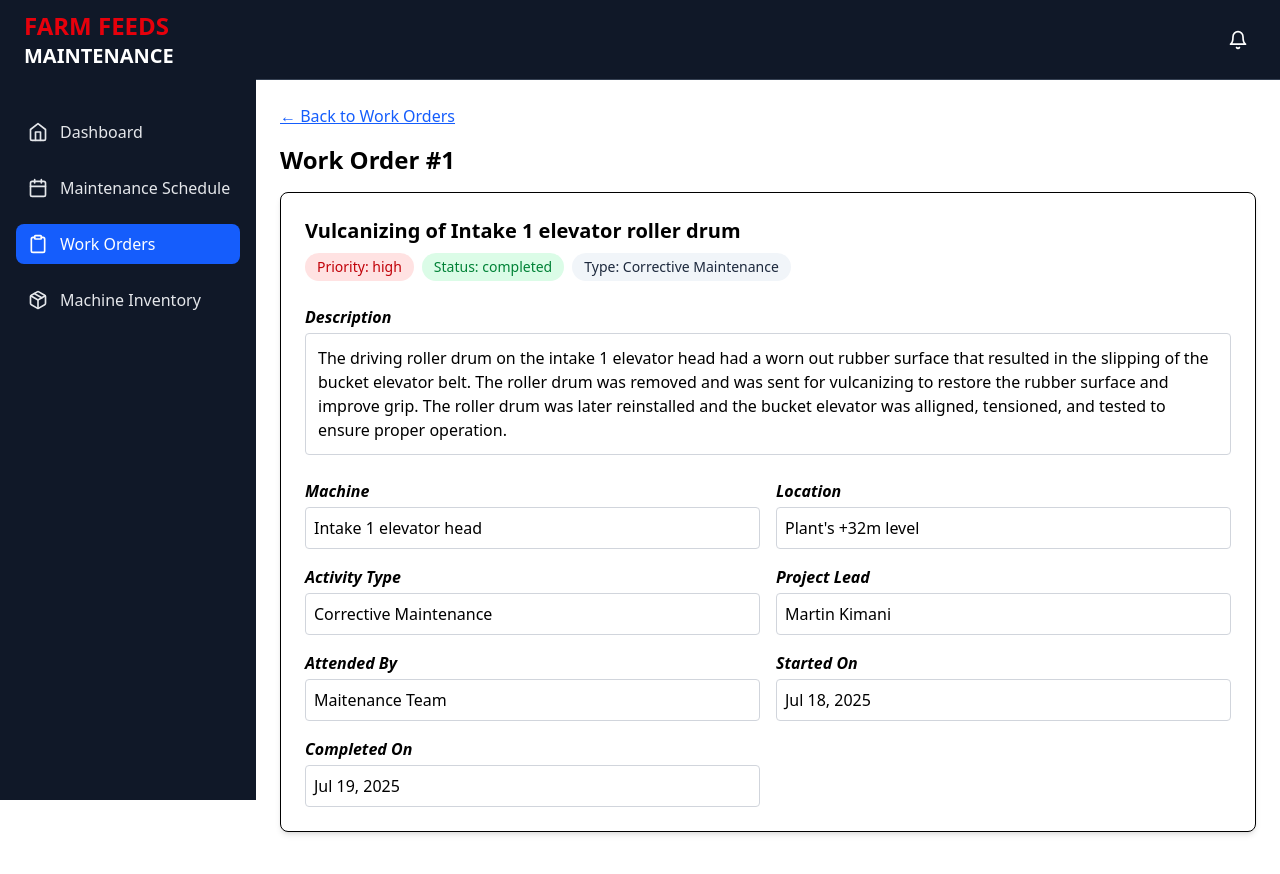
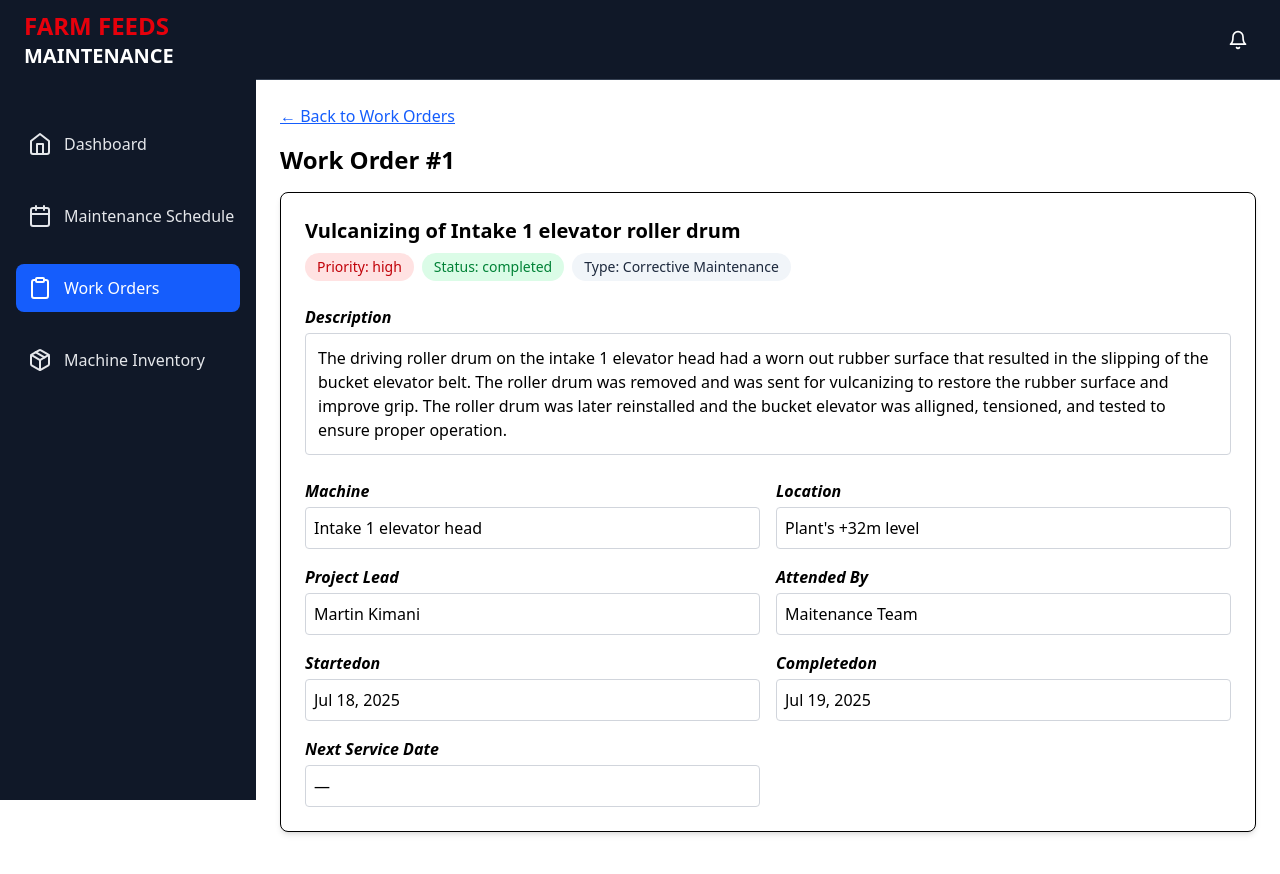
Before and after one commit to BenaKaniaru/farm-feeds, a React (Vite) app in the folder maintenance/: page /work-orders/1 in a window 1280 px wide. Shown: the top 874 px of the page. Built offline with nearby package versions, Linux system fonts and the light colour scheme.

Commit message:
fixed the schedule and notifications page

```diff
--- a/maintenance/package.json
+++ b/maintenance/package.json
@@ -11,6 +11,7 @@
   },
   "dependencies": {
     "@tailwindcss/vite": "^4.1.13",
+    "lucide-react": "^0.552.0",
     "react": "^18.3.1",
     "react-dom": "^18.3.1",
     "react-router-dom": "^7.0.2",
--- a/maintenance/src/Data/WorkOrdersData.jsx
+++ b/maintenance/src/Data/WorkOrdersData.jsx
@@ -10,7 +10,7 @@ export const workOrders = [
     status: "completed",
     activityType: "Corrective Maintenance",
     projectLead: "Martin Kimani",
-    attendedby: "Maitenance Team",
+    attendedBy: "Maitenance Team",
     createdAt: "2025-09-28",
     startedon: "2025-07-18",
     completedon: "2025-07-19",
@@ -27,7 +27,7 @@ export const workOrders = [
     status: "completed",
     activityType: "Corrective Maintenance",
     projectLead: "Martin Kimani",
-    attendedby: "Maitenance Team",
+    attendedBy: "Maitenance Team",
     createdAt: "2025-09-29",
     startedon: "2025-07-18",
     completedon: "2025-07-19",
@@ -44,7 +44,7 @@ export const workOrders = [
     status: "completed",
     activityType: "Routine Maintenance",
     projectLead: "Martin",
-    attendedby: ["Martin Kimani", "Patrick Muiruri"],
+    attendedBy: ["Martin Kimani", "Patrick Muiruri"],
     createdAt: "2025-09-30",
     startedon: "2025-07-28",
     completedon: "2025-07-28",
@@ -61,7 +61,7 @@ export const workOrders = [
     status: "completed",
     activityType: "Routine Maintenance",
     projectLead: "Martin Kimani",
-    attendedby: "Maintenance Team & Contracted Service Team",
+    attendedBy: "Maintenance Team & Contracted Service Team",
     createdAt: "2025-10-01",
     startedon: "2025-07-31",
     completedon: "2025-07-31",
@@ -79,7 +79,7 @@ export const workOrders = [
     status: "Completed",
     activityType: "Corrective Maintenance",
     projectLead: "Martin Kimani",
-    attendedby: ["Isaac Izoberi", "Charles Ochieng'"],
+    attendedBy: ["Isaac Izoberi", "Charles Ochieng'"],
     createdAt: "2025-10-02",
     startedon: "2025-07-31",
     completedon: "2025-07-31",
@@ -96,7 +96,7 @@ export const workOrders = [
     status: "Completed",
     activityType: "Corrective Maintenance",
     projectLead: "Patrick Muiruri",
-    attendedby: ["Patrick Muiruri", "George Kimani"],
+    attendedBy: ["Patrick Muiruri", "George Kimani"],
     createdAt: "2025-10-03",
     startedon: "2025-08-01",
     completedon: "2025-08-01",
@@ -114,7 +114,7 @@ export const workOrders = [
     status: "Completed",
     activityType: "Corrective Maintenance",
     projectLead: "George Kimani",
-    attendedby: ["George Kimani", "Benard Kaniaru", "Patrick Muiruri"],
+    attendedBy: ["George Kimani", "Benard Kaniaru", "Patrick Muiruri"],
     createdAt: "2025-10-04",
     startedon: "2025-08-04",
     completedon: "2025-08-04",
@@ -133,7 +133,7 @@ export const workOrders = [
     status: "Completed",
     activityType: "Corrective Maintenance",
     projectLead: "Patrick Muiruri",
-    attendedby: "Maintenance Team",
+    attendedBy: "Maintenance Team",
     createdAt: "2025-10-05",
     startedon: "2025-08-06",
     completedon: "2025-08-06",
@@ -150,8 +150,12 @@ export const workOrders = [
     status: "Completed",
     activityType: "Corrective Maintenance",
     projectLead: "George Kimani",
-    attendedby:
-      ["George Kimani", "Patrick Muiruri", "Benard Kaniaru", "James Njonge"],
+    attendedBy: [
+      "George Kimani",
+      "Patrick Muiruri",
+      "Benard Kaniaru",
+      "James Njonge",
+    ],
     createdAt: "2025-10-06",
     startedon: "2025-08-06",
     completedon: "2025-08-06",
@@ -168,8 +172,12 @@ export const workOrders = [
     status: "completed",
     activityType: "Corrective Maintenance",
     projectLead: "Martin Kimani",
-    attendedby:
-      ["Martin Kimani", "Francis Njiraini", "Peter Wachira", "Hillary Wanjala"],
+    attendedBy: [
+      "Martin Kimani",
+      "Francis Njiraini",
+      "Peter Wachira",
+      "Hillary Wanjala",
+    ],
     createdAt: "2025-10-07",
     startedon: "2025-08-09",
     completedon: "2025-08-09",
@@ -207,7 +215,7 @@ export const workOrders = [
     status: "completed",
     activityType: "Corrective Maintenance",
     projectLead: "Martin Kimani",
-    attendedby: "Maintenance team",
+    attendedBy: "Maintenance team",
     createdAt: "2025-10-09",
     startedon: "2025-08-15",
     completedon: "2025-08-16",
@@ -225,8 +233,13 @@ export const workOrders = [
     status: "completed",
     activityType: "Routine Maintenance",
     projectLead: "Martin Kimani",
-    attendedby:
-      ["Martin Kimani", "Francis Njiraini", "Christopher Thuo", "George Kimani", "James Njonge"],
+    attendedBy: [
+      "Martin Kimani",
+      "Francis Njiraini",
+      "Christopher Thuo",
+      "George Kimani",
+      "James Njonge",
+    ],
     createdAt: "2025-10-11",
     startedon: "2025-08-27",
     completedon: "2025-08-27",
@@ -244,7 +257,7 @@ export const workOrders = [
     status: "completed",
     activityType: "Corrective Maintenance",
     projectLead: "Martin Kimani",
-    attendedby: ["Isaac Izoberi", "James Njonge"],
+    attendedBy: ["Isaac Izoberi", "James Njonge"],
     createdAt: "2025-10-12",
     startedon: "2025-08-29",
     completedon: "2025-08-29",
@@ -262,7 +275,7 @@ export const workOrders = [
     status: "completed",
     activityType: "Corrective Maintenance",
     projectLead: "Patrick Muiruri",
-    attendedby: "Maintenance Team",
+    attendedBy: "Maintenance Team",
     createdAt: "2025-10-15",
     startedon: "2025-09-13",
     completedon: "2025-09-15",
@@ -273,21 +286,17 @@ export const workOrders = [
     id: 16,
     title: "Boiler de-sooting and de-scaling",
     description:
-      "Project is part of the boiler's routine maintenance, where the internal surfaces of the boiler's furnace and flue gas passeges are cleaned to remove soot and scale buildup thus enhancing the boiler's thermal efficiency by improving heat transfer",
+      "Project was part of the boiler's routine maintenance, where the internal surfaces of the boiler's furnace and flue gas passeges are cleaned to remove soot and scale buildup thus enhancing the boiler's thermal efficiency by improving heat transfer",
     machine: "Boiler",
     location: "Boiler Room",
     priority: "high",
-    status: "ongoing",
+    status: "Completed",
     activityType: "Routine Maintenance",
-    projectLead: "George Kimani",
+    projectLead: "James Njonge",
     assignedPersonnel: "Outsourced Personnel",
-    createdAt: "2025-10-15",
-    startedOn:"2025-10-21",
-    expectedCompletionDate:"2025-10-25",
-    workDaysExpected: "4 days",
-    numberOfPersonellRequired: 4,
-    requiredMaterials: ["Descaling chemicals", "Inhibitor", "Neutralizer", "Metallic gasket", "Tape gasket", "Rope gasket", "Nozzles", "Tube brush", "Wire brush", "Consumables"],
-    statusReport: "Project started as scheduled and is expected to be complete within the set timeline."
+    createdAt: "2025-10-21",
+    startedOn: "2025-10-21",
+    completionDate: "2025-10-25",
   },
 
   {
@@ -301,11 +310,16 @@ export const workOrders = [
     status: "ongoing",
     activityType: "Welding and Fabrication",
     projectLead: "George Kimani",
-    assignedPersonnel: ["Charles Ochieng'", "Isaac Izoberi", "Griffin Kipkemoi"],
+    assignedPersonnel: [
+      "Charles Ochieng'",
+      "Isaac Izoberi",
+      "Griffin Kipkemoi",
+    ],
     createdAt: "2025-10-1",
     startedOn: "N/A",
     expectedCompletionDate: "2025-10-27",
-    statusReport: "First and second canopis complete are currently complete. The building of the third and final canopy is expected to begin in the coming week."
+    statusReport:
+      "First and second canopis complete are currently complete. The building of the third and final canopy is expected to begin in the coming week.",
   },
 
   {
@@ -322,10 +336,98 @@ export const workOrders = [
     assignedPersonnel: "Not assigned",
     createdAt: "2025-10-16",
     scheduledStartDate: "2025-10-13",
-    expectedCompletionDate:"",
+    expectedCompletionDate: "",
     workDaysExpected: "30 days",
-    numberOfPersonellRequired: 4,
-    requiredMaterials: ["Iron sheets 2m- Green - 14pcs", "Iron sheets 3m Green - 13pcs", "Iron sheets 2.5m - Grey -10pcs", "RHS 3 by 2 - 8pcs", "RHS 2 by 2 - 10pcs", "wire mesh (heavy gauge) - 5pcs"],
-    statusReport:"The support bases have been built and will cure for 21 days to achieve maximum strength. Fabrication of the workshop’s support frame will begin in the coming days and the frame will be assembled on site following base curing."
+    numberOfPersonellRequired: "4 Individuals",
+    requiredMaterials: [
+      "Iron sheets 2m- Green - 14pcs",
+      "Iron sheets 3m Green - 13pcs",
+      "Iron sheets 2.5m - Grey -10pcs",
+      "RHS 3 by 2 - 8pcs",
+      "RHS 2 by 2 - 10pcs",
+      "wire mesh (heavy gauge) - 5pcs",
+    ],
+    statusReport:
+      "The support bases have been built and will cure for 21 days to achieve maximum strength. Fabrication of the workshop’s support frame will begin in the coming days and the frame will be assembled on site following base curing.",
+  },
+
+  {
+    id: 19,
+    title: "Overhaul and Rewiring of the Bagging Scales Control System",
+    description:
+      "Project entailed a complete overhaul and rewiring of the bagging scales' control system in an attempt to address frequent system failures that caused production downtimes.",
+    machine: "Bagging Scales",
+    location: "0 meter level - Bagging Area",
+    priority: "high",
+    status: "Completed",
+    activityType: "Corrective Maintenance",
+    projectLead: "George Kimani",
+    assignedPersonnel: "George Kimani",
+    createdAt: "2025-10-05",
+    attendedBy: "Maintenance Team",
+    createdAt: "2025-10-07",
+    startedon: "2025-09-08",
+    completedon: "2025-09-08",
+    nextServiceDate: null,
+  },
+
+  {
+    id: 20,
+    title: "Belt Replacement",
+    description: "task entailed replacement of the wornout v-belts",
+    machine: "Hammer Mill Dust Collector extractor fan",
+    location: "Plant's +6 meter level",
+    priority: "medium",
+    status: "Completed",
+    activityType: "Corrective Maintenance",
+    projectLead: "Patrick Muiruri",
+    createdAt: "2025-10-22",
+    attendedBy: "Patrick Muiruri",
+    completedon: "2025-10-22",
+    nextServiceDate: null,
+  },
+
+  {
+    id: 21,
+    title: "Inspection and Service of the Molasses Pump",
+    description:
+      "Task entailed a scheduled inspection and servicing of the molasses pump to ensure optimal performance. The activity included the fabrication and replacement of a worn-out key to minimize gear play on the shaft, replacement of a broken coupling. replacement of worn-out circlips, and replacement of the worn-out shaft.",
+    machine: "Molasses Pump",
+    location: "Plant's +26 meter level",
+    priority: "medium",
+    status: "Completed",
+    activityType: "Corrective Maintenance",
+    projectLead: "Martin Kimani",
+    createdAt: "2025-10-23",
+    attendedBy: [
+      "Martin Kimani",
+      "Benard Kaniaru",
+      "Peter Wachira",
+      "Hillary Wanjala",
+    ],
+    completedon: "2025-10-23",
+    nextServiceDate: null,
+  },
+
+  {
+    id: 22,
+    title: "Belts Replacement",
+    description:
+      "Task entailed replacement of the worn-out v-belts",
+    machine: "Pre-cleaner Intake 2",
+    location: "Plant's +26 meter level",
+    priority: "medium",
+    status: "Completed",
+    activityType: "Corrective Maintenance",
+    projectLead: "Martin Kimani",
+    createdAt: "2025-10-24",
+    attendedBy: [
+      "Martin Kimani",
+      "Benard Kaniaru",
+      "Peter Wachira",
+      "Hillary Wanjala",
+    ],
+    completedon: "2025-10-24",
+    nextServiceDate: null,
   },
 ];
--- a/maintenance/src/components/Sidebar.jsx
+++ b/maintenance/src/components/Sidebar.jsx
@@ -6,6 +6,7 @@ import { FiChevronLeft, FiChevronRight } from "react-icons/fi";
 export default function Sidebar() {
   const [isCollapsed, setIsCollapsed] = useState(false);
   const [screenWidth, setScreenWidth] = useState(window.innerWidth);
+  const [activeTooltip, setActiveTooltip] = useState(null); // Track active tooltip for mobile
 
   // 🔹 Responsive behavior
   useEffect(() => {
@@ -29,6 +30,12 @@ export default function Sidebar() {
     }
   };
 
+  const handleLinkClick = (name) => {
+    if (screenWidth < 450) {
+      setActiveTooltip((prev) => (prev === name ? null : name));
+    }
+  };
+
   return (
     <div
       className={`fixed top-16 left-0 h-[calc(100%-4rem)] bg-gray-900 text-gray-200
@@ -36,7 +43,7 @@ export default function Sidebar() {
       ${isCollapsed ? "w-20" : "w-64"}`}
     >
       {/* Header Section */}
-      <div className="flex items-center justify-between mb-8">
+      <div className="flex items-center justify-between mb-10">
         {/* Toggle button only for medium screens */}
         {screenWidth >= 450 && screenWidth < 1024 && (
           <button
@@ -49,13 +56,16 @@ export default function Sidebar() {
       </div>
 
       {/* Navigation Links */}
-      <nav className="flex flex-col gap-4">
+      <nav className="flex flex-col gap-6">
+        {" "}
+        {/* Increased gap from 4 → 6 */}
         {links[0].links.map((item) => (
+          <div key={item.name} className="relative">
             <NavLink
-            key={item.name}
               to={item.to}
+              onClick={() => handleLinkClick(item.name)}
               className={({ isActive }) =>
-              `relative group flex items-center px-3 py-2 rounded-lg transition-colors
+                `group flex items-center px-3 py-3 rounded-lg transition-colors
                 ${isCollapsed ? "justify-center" : "gap-3"}
                 ${
                   isActive
@@ -65,15 +75,17 @@ export default function Sidebar() {
               }
             >
               {/* Icon */}
-            <span className="text-xl">{item.icon}</span>
+              <span className="text-2xl">{item.icon}</span>
 
               {/* Label (hidden when collapsed) */}
               {!isCollapsed && (
-              <span className="whitespace-nowrap">{item.name}</span>
+                <span className="whitespace-nowrap text-base font-medium">
+                  {item.name}
+                </span>
               )}
 
-            {/* Tooltip (shows for collapsed sidebar on hover) */}
-            {isCollapsed && (
+              {/* Tooltip (hover for collapsed on larger screens) */}
+              {isCollapsed && screenWidth >= 450 && (
                 <span
                   className="absolute left-full ml-2 px-2 py-1 rounded-md bg-gray-800 text-white text-xs
                   opacity-0 group-hover:opacity-100 transition-opacity z-50"
@@ -82,6 +94,19 @@ export default function Sidebar() {
                 </span>
               )}
             </NavLink>
+
+            {/* Persistent Tooltip on small screens */}
+            {isCollapsed &&
+              screenWidth < 450 &&
+              activeTooltip === item.name && (
+                <div
+                  className="absolute left-1/2 transform -translate-x-1/2 mt-3
+                px-3 py-1 bg-gray-800 text-white text-xs rounded-md shadow-lg"
+                >
+                  {item.name}
+                </div>
+              )}
+          </div>
         ))}
       </nav>
     </div>
--- /dev/null
+++ b/maintenance/src/pages/MaintenanceSchedule.jsx
@@ -0,0 +1,3 @@
+export default function MaintenanceSchedule() {
+  return <div className="m-4 text-xl font-bold text-blue-600">Maintenance Schedule</div>
+}
--- a/maintenance/src/pages/WorkOrderDetail.jsx
+++ b/maintenance/src/pages/WorkOrderDetail.jsx
@@ -9,7 +9,7 @@ export default function WorkOrderDetail() {
     return <div className="p-6">Work order not found.</div>;
   }
 
-  // Format date helper
+  // 🔹 Date formatting helper
   const formatDate = (dateStr) => {
     if (!dateStr || dateStr === "N/A") return "—";
     try {
@@ -23,6 +23,7 @@ export default function WorkOrderDetail() {
     }
   };
 
+  // 🔹 Badge styling
   const badgeClasses = {
     priority: {
       low: "bg-green-100 text-green-700",
@@ -40,49 +41,28 @@ export default function WorkOrderDetail() {
   const statusKey = (workOrder.status || "").toLowerCase();
   const priorityKey = (workOrder.priority || "").toLowerCase();
 
-  // Conditional fields per status
-  let fields = [];
+  // 🔹 Keys to exclude from the dynamic display
+  const excludeKeys = [
+    "id",
+    "title",
+    "description",
+    "createdAt",
+    "priority",
+    "status",
+    "activityType",
+  ];
 
-  if (statusKey === "ongoing") {
-    fields = [
-      { key: "projectLead", label: "Project Lead" },
-      { key: "assignedPersonnel", label: "Assigned Personnel" },
-      { key: "startedOn", label: "Started On", isDate: true },
-      {
-        key: "expectedCompletionDate",
-        label: "Expected Completion",
-        isDate: true,
-      },
-      { key: "statusReport", label: "Status Report" },
-    ];
-  } else if (statusKey === "upcoming") {
-    fields = [
-      { key: "projectLead", label: "Project Lead" },
-      { key: "assignedPersonnel", label: "Assigned Personnel" },
-      { key: "scheduledStartDate", label: "Scheduled Start", isDate: true },
-      { key: "workDaysExpected", label: "Work Duration" },
-      { key: "numberOfPersonellRequired", label: "Personnel Required" },
-      { key: "requiredMaterials", label: "Required Materials" },
-      { key: "statusReport", label: "Status Report" },
-    ];
-  } else {
-    // Default fallback for completed or other statuses
-    fields = [
-      { key: "machine", label: "Machine" },
-      { key: "location", label: "Location" },
-      { key: "activityType", label: "Activity Type" },
-      { key: "projectLead", label: "Project Lead" },
-      { key: "attendedby", label: "Attended By" },
-      { key: "startedon", label: "Started On", isDate: true },
-      { key: "dueDate", label: "Due Date", isDate: true },
-      { key: "completedon", label: "Completed On", isDate: true },
-      { key: "nextServiceDate", label: "Next Service", isDate: true },
-    ];
-  }
+  // 🔹 Convert camelCase / snake_case to readable labels
+  const formatLabel = (key) => {
+    return key
+      .replace(/([A-Z])/g, " $1") // add space before capital letters
+      .replace(/_/g, " ") // replace underscores
+      .replace(/\b\w/g, (c) => c.toUpperCase()); // capitalize each word
+  };
 
   return (
     <div className="p-6">
-      {/* Back link */}
+      {/* 🔹 Back link */}
       <Link
         to="/work-orders"
         className="text-blue-600 underline mb-4 inline-block"
@@ -90,7 +70,7 @@ export default function WorkOrderDetail() {
         ← Back to Work Orders
       </Link>
 
-      {/* Header */}
+      {/* 🔹 Header */}
       <h1 className="font-bold text-2xl mb-4">Work Order #{workOrder.id}</h1>
 
       <div className="border p-6 rounded-lg shadow-md bg-white space-y-6">
@@ -125,7 +105,7 @@ export default function WorkOrderDetail() {
           </div>
         </div>
 
-        {/* Description */}
+        {/* 🔹 Description */}
         {workOrder.description && (
           <div>
             <h3 className="font-semibold italic mb-1">Description</h3>
@@ -135,40 +115,36 @@ export default function WorkOrderDetail() {
           </div>
         )}
 
-        {/* Dynamic Fields */}
+        {/* 🔹 Dynamic Fields */}
         <div className="grid md:grid-cols-2 gap-4">
-          {fields.map((field) => {
-            const value = workOrder[field.key];
+          {Object.entries(workOrder)
+            .filter(
+              ([key, value]) => !excludeKeys.includes(key) && value !== ""
+            )
+            .map(([key, value]) => (
+              <div key={key}>
+                <h3 className="font-semibold italic mb-1">
+                  {formatLabel(key)}
+                </h3>
 
-            if (value === undefined || value === null || value === "")
-              return null;
-
-            return (
-              <div key={field.key}>
-                <h3 className="font-semibold italic mb-1">{field.label}</h3>
-
-                {/* Render Ordered List for Assigned Personnel */}
-                {field.key === "assignedPersonnel" && Array.isArray(value) ? (
-                  <ol className="border border-gray-300 rounded p-3 list-decimal list-inside">
-                    {value.map((person, idx) => (
-                      <li key={idx}>{person}</li>
-                    ))}
-                  </ol>
-                ) : /* Render Unordered List for Required Materials */ field.key ===
-                    "requiredMaterials" && Array.isArray(value) ? (
+                {/* Array values (personnel, materials, etc.) */}
+                {Array.isArray(value) ? (
                   <ul className="border border-gray-300 rounded p-3 list-disc list-inside">
-                    {value.map((material, idx) => (
-                      <li key={idx}>{material}</li>
+                    {value.map((v, idx) => (
+                      <li key={idx}>{v}</li>
                     ))}
                   </ul>
                 ) : (
+                  // Handle date-like fields
                   <p className="border border-gray-300 rounded p-2">
-                    {field.isDate ? formatDate(value) : value}
+                    {key.toLowerCase().includes("date") ||
+                    key.toLowerCase().includes("on")
+                      ? formatDate(value)
+                      : value}
                   </p>
                 )}
               </div>
-            );
-          })}
+            ))}
         </div>
       </div>
     </div>
--- a/maintenance/src/pages/index.js
+++ b/maintenance/src/pages/index.js
@@ -3,3 +3,5 @@ export { default as Workorders } from "./Workorders";
 export { default as WorkOrderDetail} from "./WorkOrderDetail";
 export {default as MachineInventory} from "./MachineInventory";
 export {default as MachineDetails} from "./MachineDetails";
+export { default as MaintenanceSchedule } from "./MaintenanceSchedule";
+export { default as Notifications } from "./Notifications";
```
Also changed, not shown: maintenance/src/App.jsx (+6 -1 lines), maintenance/src/pages/Notifications.jsx (added, +98 -0 lines), 1 other file (tests, documents, lock files or other folders). Lines whose indentation alone changed are shown as unchanged.
